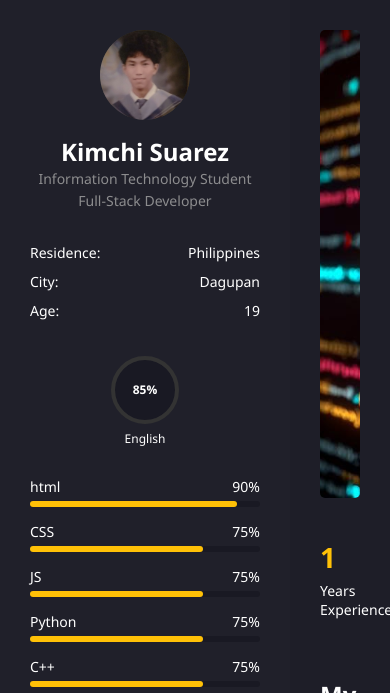
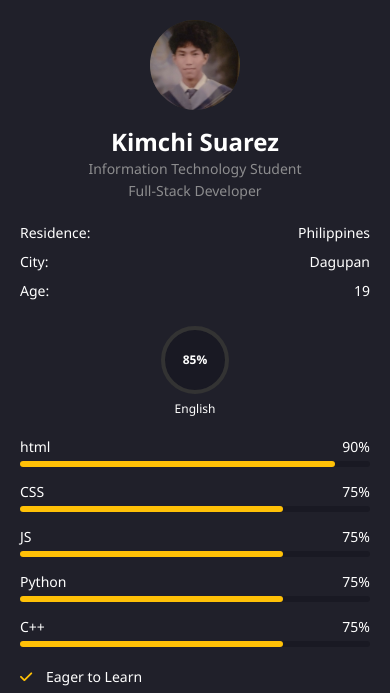
Before and after one commit to kimchisuarez24/Kim-sWeb, a website: page public/index.html in a window 390 px wide. Shown: the top 693 px of the page. Drawn offline with Linux system fonts and the light colour scheme.

Commit message:
Response

```diff
--- a/public/style.css
+++ b/public/style.css
@@ -483,3 +483,70 @@ h2, h3, h1 {
     color: #8c8c8e;
     cursor: pointer;
 }
+
+/* =========================================
+   Mobile Responsiveness (Media Queries)
+   ========================================= */
+
+@media screen and (max-width: 992px) {
+    /* Un-fix the layout and stack vertically */
+    .portfolio-container {
+        flex-direction: column;
+    }
+
+    /* Change sidebar from a fixed left column to a top header area */
+    .sidebar {
+        position: relative;
+        width: 100%;
+        height: auto;
+        border-right: none;
+        border-bottom: 1px solid #1f1f24;
+        padding: 20px;
+        display: grid;
+        grid-template-columns: 1fr 1fr; /* Splits sidebar content into two columns on tablets */
+        gap: 20px;
+    }
+
+    /* Let the main content fill the whole screen width */
+    .main-content {
+        margin-left: 0;
+        padding: 20px;
+    }
+
+    /* Stack the Hero Header text and image */
+    .hero-header {
+        flex-direction: column;
+        text-align: center;
+    }
+
+    .hero-left, .hero-right {
+        width: 100%;
+        padding: 30px 20px;
+        justify-content: center;
+    }
+
+    .header-dark-panel h1 {
+        font-size: 32px; /* Slightly smaller text for mobile */
+    }
+
+    .contact-info p {
+        justify-content: center; /* Centers the dropdown text on mobile */
+    }
+}
+
+@media screen and (max-width: 768px) {
+    /* Further adjustments for smaller phone screens */
+    .sidebar {
+        grid-template-columns: 1fr; /* Stacks all sidebar content into a single column */
+    }
+
+    .stats-grid {
+        grid-template-columns: repeat(2, 1fr); /* 2x2 grid for stats instead of 4 in a row */
+    }
+}
+
+@media screen and (max-width: 480px) {
+    .stats-grid {
+        grid-template-columns: 1fr; /* Single column stats for very small phones */
+    }
+}
```
